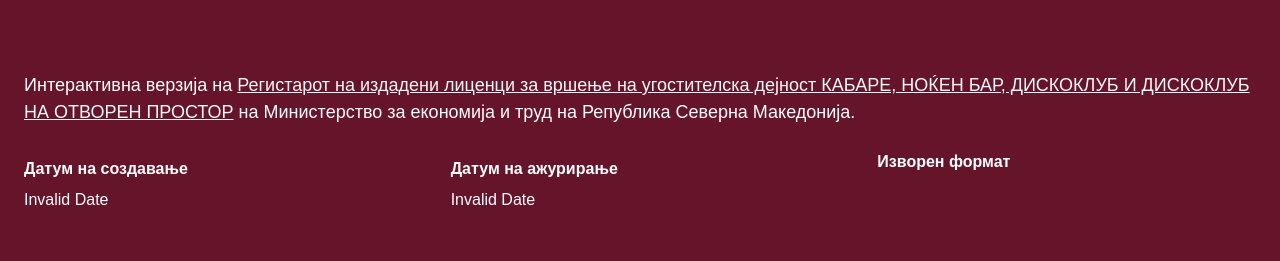
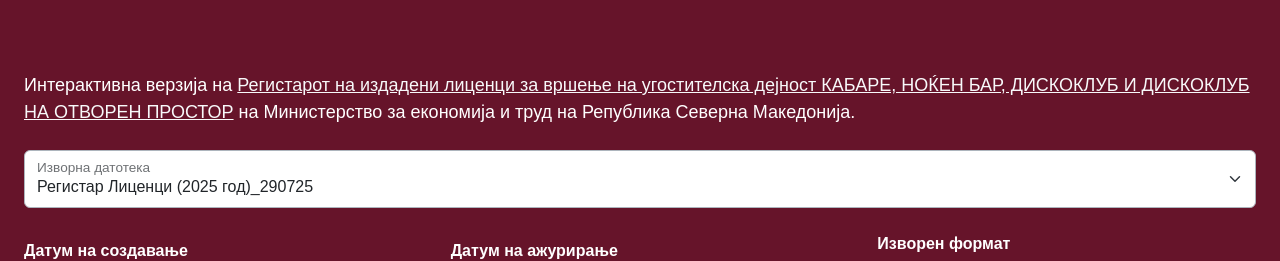
Before and after one commit to gocemitevski/registar-licenci-ugostitelska-dejnost, a React (Vite) app: page / in a window 1280 px wide. Shown: the top 261 px of the page. Built offline with nearby package versions, Linux system fonts and the light colour scheme; no server answers; a web font is replaced by a local one.

Commit message:
Add registry file select control

```diff
--- a/src/components/Header.jsx
+++ b/src/components/Header.jsx
@@ -1,7 +1,13 @@
 import InfoIcon from "./InfoIcon";
 import { socialLinkButtons } from "../utils/socialLinkButtons";
 
-export default function Header({ createdDate, modifiedDate, application }) {
+export default function Header({
+  file,
+  setFile,
+  createdDate,
+  modifiedDate,
+  application,
+}) {
   const socialLinks = socialLinkButtons();
 
   return (
@@ -36,6 +42,26 @@
                   на Министерство за економија и труд на Република Северна
                   Македонија.
                 </p>
+                <div className="mb-4">
+                  <div class="form-floating">
+                    <select
+                    id="datoteka"
+                      className="form-select"
+                      onChange={(e) => setFile(e.target.value)}
+                      value={file}
+                    >
+                      <option
+                        value={`Copy of Регистар Лиценци (2025 год)_ok.xlsx`}
+                      >
+                        Copy of Регистар Лиценци (2025 год)_ok
+                      </option>
+                      <option value={`Регистар Лиценци (2025 год)_290725.xlsx`}>
+                        Регистар Лиценци (2025 год)_290725
+                      </option>
+                    </select>
+                    <label for="datoteka">Изворна датотека</label>
+                  </div>
+                </div>
                 <div className="row">
                   <div className="col-lg-4">
                     <dl>
```
